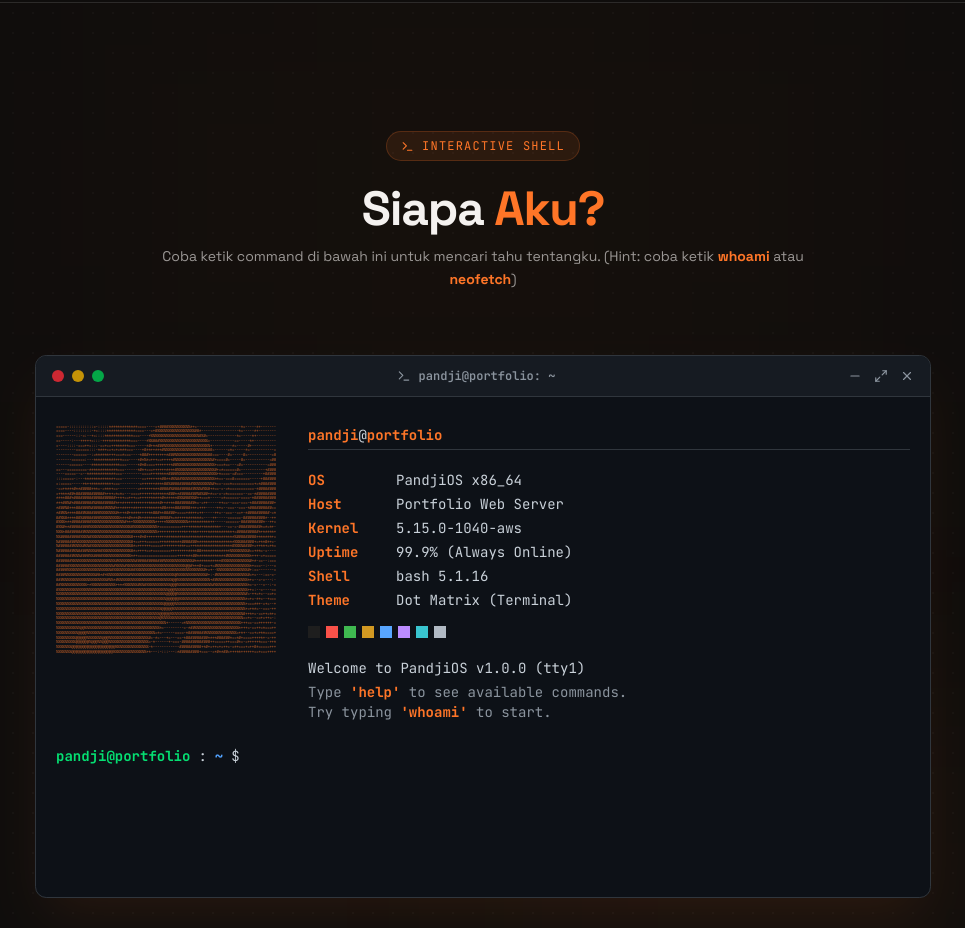
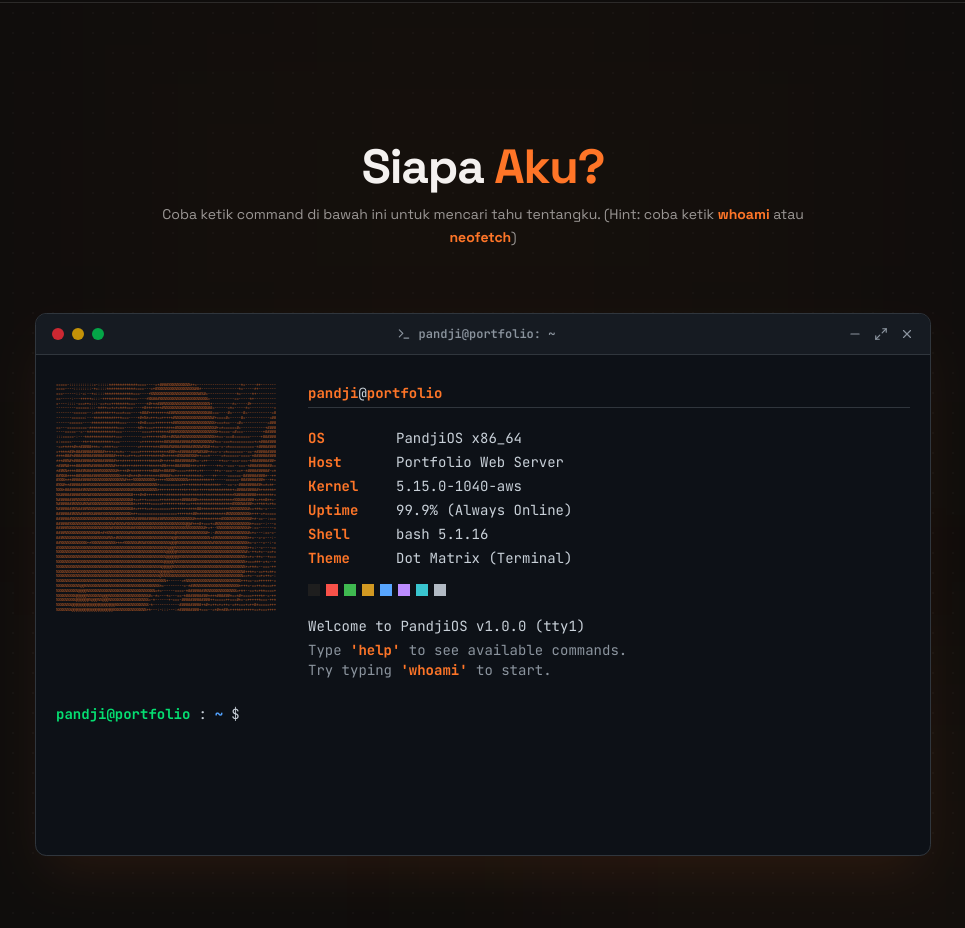
Before and after one commit to pandjirizki029-eng/portfolio-new, a Next.js app: page / in a window 1280 px wide. Shown: the part 3360-4288 px from the top of the page, without its empty margins (157-1122 px from the left). Built offline with nearby package versions, Linux system fonts and the light colour scheme.

Commit message:
fix some ai slop things

```diff
--- a/components/linux-cloud.tsx
+++ b/components/linux-cloud.tsx
@@ -38,10 +38,7 @@ export function LinuxCloud() {
           className="mb-12 md:mb-16 transition-all duration-700 flex flex-col items-center text-center"
           style={{ opacity: headerVisible ? 1 : 0, transform: headerVisible ? 'translateY(0)' : 'translateY(20px)' }}
         >
-          <div className="inline-flex items-center gap-2 font-mono text-xs uppercase tracking-widest text-primary mb-3 px-3.5 py-1.5 rounded-full border border-primary/20 bg-primary/10">
-            <Terminal size={13} />
-            Interactive Shell
-          </div>
+
           <h2 className="mt-3 text-balance text-3xl font-bold tracking-tight text-foreground md:text-5xl">
             Siapa <span className="text-primary">Aku?</span>
           </h2>
```
